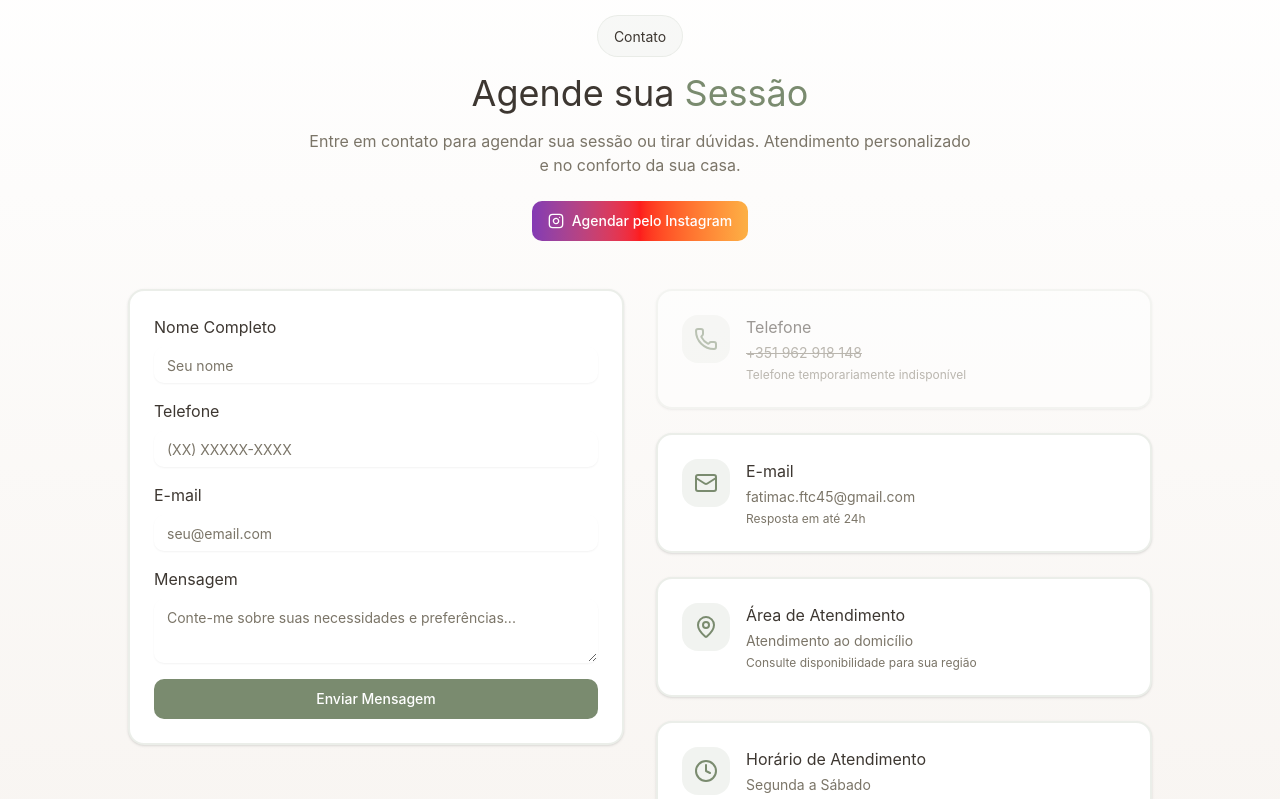
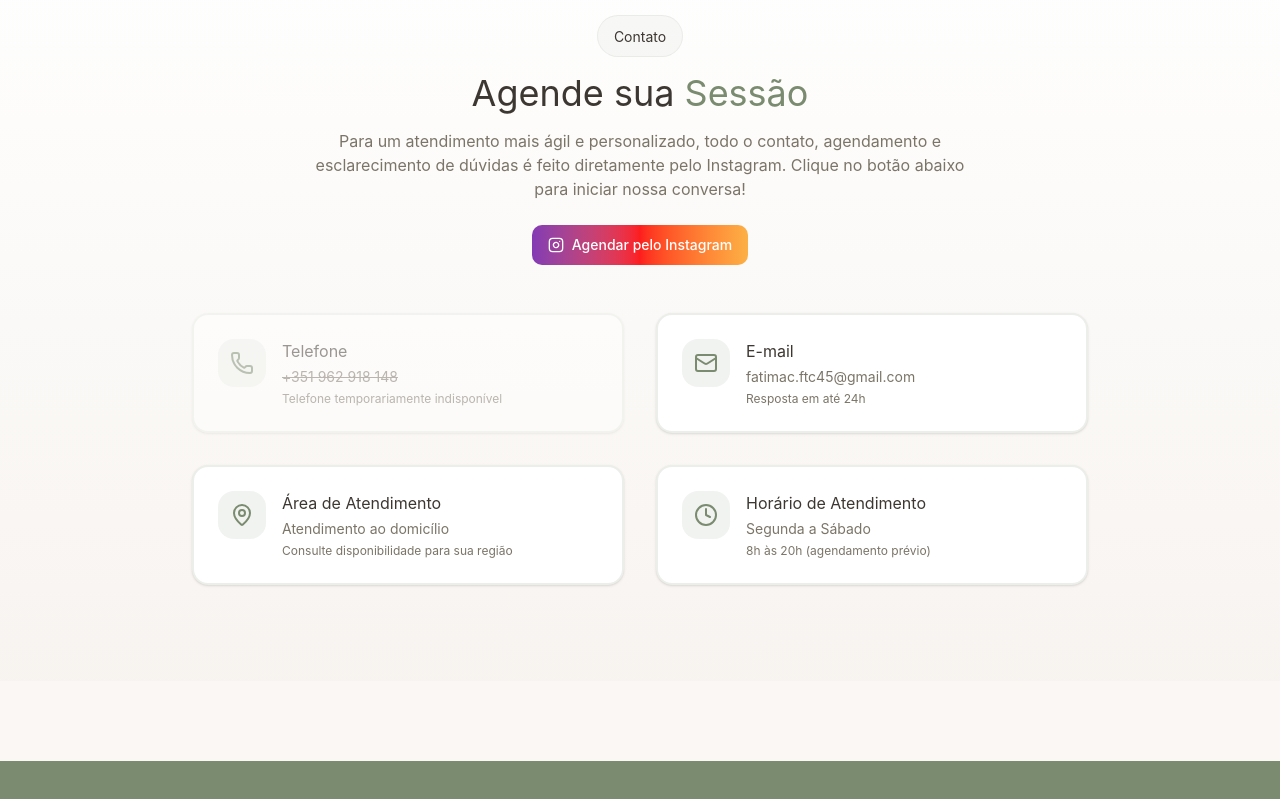
Before and after one commit to yorikk1/fatimacamara-site, a Next.js app: page / in a window 1280 px wide. Shown: the part 5480-6279 px from the top of the page. Built offline with nearby package versions, Linux system fonts and the light colour scheme.

Commit message:
remoçao do formulario

```diff
--- a/components/Contact.jsx
+++ b/components/Contact.jsx
@@ -1,25 +1,12 @@
 "use client";
 
 import { Button } from "./ui/button";
-import { Input } from "./ui/input";
-import { Textarea } from "./ui/textarea";
 import { Card } from "./ui/card";
 import { Phone, Mail, MapPin, Clock, Instagram } from "lucide-react";
 
 export default function Contact() {
-  const handleFormSubmit = async (event) => {
-    event.preventDefault();
-    const formData = new FormData(event.target);
-    await fetch("/__forms.html", {
-      method: "POST",
-      headers: { "Content-Type": "application/x-www-form-urlencoded" },
-      body: new URLSearchParams(formData).toString(),
-    });
-    // Success and error handling ...
-  };
-
   const openInstagram = () => {
-    const username = "fatimacc_";
+    const username = "fatimacc_"; // Seu usuário do Instagram
     const instagramUrl = `https://www.instagram.com/${username}`;
     window.open(instagramUrl, '_blank');
   };
@@ -42,7 +29,9 @@ export default function Contact() {
             Agende sua <span className="text-primary">Sessão</span>
           </h2>
           <p className="text-muted-foreground">
-            Entre em contato para agendar sua sessão ou tirar dúvidas. Atendimento personalizado e no conforto da sua casa.
+            Para um atendimento mais ágil e personalizado, todo o contato,
+            agendamento e esclarecimento de dúvidas é feito diretamente pelo Instagram.
+            Clique no botão abaixo para iniciar nossa conversa!
           </p>
           <div className="mt-6">
             <Button
@@ -55,63 +44,7 @@ export default function Contact() {
             </Button>
           </div>
         </div>
-
-        <div className="grid md:grid-cols-2 gap-8 max-w-5xl mx-auto">
-          <div className="space-y-6">
-            <Card className="p-6 border-2">
-              <form onSubmit={handleFormSubmit} className="space-y-4" name="contact">
-                <div>
-                  <label htmlFor="name" className="block mb-2">Nome Completo</label>
-                  <Input
-                    id="name"
-                    name="name"
-                    placeholder="Seu nome"
-                    required
-                  />
-                </div>
-
-                <div>
-                  <label htmlFor="phone" className="block mb-2">Telefone</label>
-                  <Input
-                    id="phone"
-                    name="phone"
-                    type="tel"
-                    placeholder="(XX) XXXXX-XXXX"
-                    required
-                  />
-                </div>
-
-                <div>
-                  <label htmlFor="email" className="block mb-2">E-mail</label>
-                  <Input
-                    id="email"
-                    name="email"
-                    type="email"
-                    placeholder="seu@email.com"
-                    required
-                  />
-                </div>
-
-                <div>
-                  <label htmlFor="message" className="block mb-2">Mensagem</label>
-                  <Textarea
-                    id="message"
-                    name="message"
-                    placeholder="Conte-me sobre suas necessidades e preferências..."
-                    rows={4}
-                    required
-                  />
-                </div>
-
-                <Button type="submit" className="w-full" size="lg">
-                  Enviar Mensagem
-                </Button>
-              </form>
-            </Card>
-          </div>
-
-          <div className="space-y-6">
-
+        <div className="grid grid-cols-1 md:grid-cols-2 gap-8 max-w-4xl mx-auto">
           <Card className="p-6 border-2 opacity-50 cursor-not-allowed">
             <div className="flex items-start gap-4">
               <div className="w-12 h-12 rounded-xl bg-primary/10 flex items-center justify-center shrink-0">
@@ -124,7 +57,6 @@ export default function Contact() {
               </div>
             </div>
           </Card>
-
           <Card className="p-6 border-2">
             <div className="flex items-start gap-4">
               <div className="w-12 h-12 rounded-xl bg-primary/10 flex items-center justify-center shrink-0">
@@ -137,7 +69,6 @@ export default function Contact() {
               </div>
             </div>
           </Card>
-
           <Card className="p-6 border-2">
             <div className="flex items-start gap-4">
               <div className="w-12 h-12 rounded-xl bg-primary/10 flex items-center justify-center shrink-0">
@@ -150,7 +81,6 @@ export default function Contact() {
               </div>
             </div>
           </Card>
-
           <Card className="p-6 border-2">
             <div className="flex items-start gap-4">
               <div className="w-12 h-12 rounded-xl bg-primary/10 flex items-center justify-center shrink-0">
@@ -163,7 +93,7 @@ export default function Contact() {
               </div>
             </div>
           </Card>
-          </div>
+
         </div>
       </div>
     </section>
```
Lines whose indentation alone changed are shown as unchanged.
